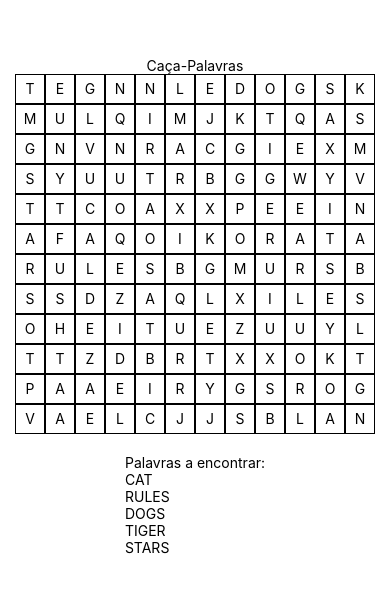
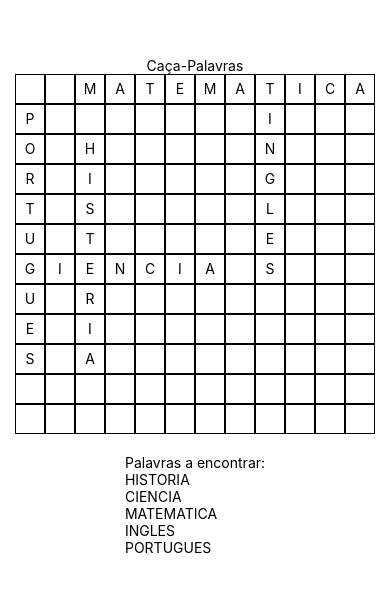
Before and after one commit to renansouz/Prototype-WordSearch, a React Native app in the folder Word-SearchRN/: screen / in a window 390 px wide. Shown: the part 116-708 px from the top of the page. Built offline with nearby package versions, Linux system fonts and the light colour scheme.

Commit message:
testando commits

```diff
--- a/Word-SearchRN/App.js
+++ b/Word-SearchRN/App.js
@@ -6,13 +6,13 @@ class WordSearchGame extends Component {
     super(props);
     this.state = {
       gridLetras: this.gerarGridAleatorio(),
-      listaPalavras: ['CAT', 'RULES', 'DOGS', 'TIGER', 'STARS'],
+      listaPalavras: ['HISTORIA', 'CIENCIA', 'MATEMATICA', 'INGLES', 'PORTUGUES'],
       palavrasEncontradas: [],
     };
   }
 
   gerarGridAleatorio = () => {
-    const letrasPossiveis = 'ABCDEFGHIJKLMNOPQRSTUVWXYZ';
+    const letrasPossiveis = '';
     const gridSize = 12; // Tamanho do grid
     const grid = [];
 
```
